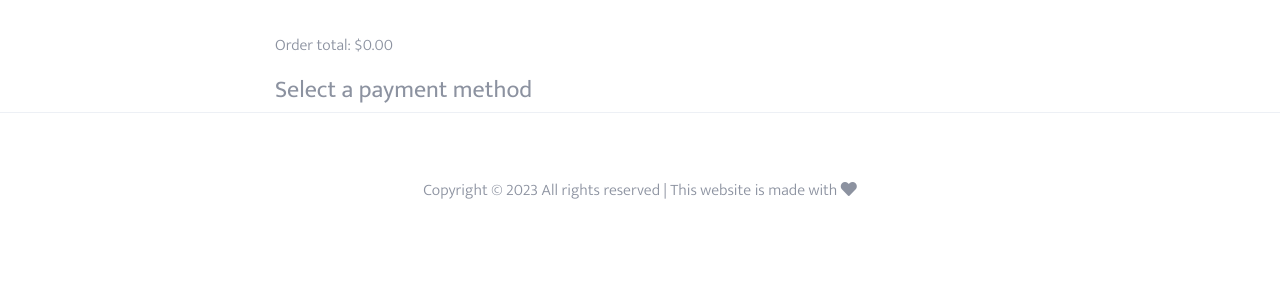
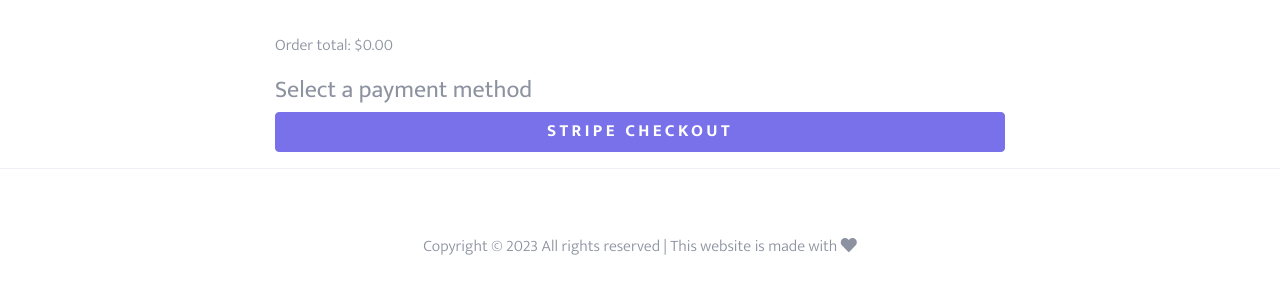
Before and after one commit to N1V33R4/jd_simple_ecommerce, a Django app: page /cart/payment/ in a window 1280 px wide. Shown: the part 234-534 px from the top of the page. Run offline with Django 4.2, Linux system fonts and the light colour scheme; data comes from the database, SQL or seed files in the repository; data that the repository does not hold is empty; some libraries are stand-ins or nearby versions.

Commit message:
Stripe integration

```diff
--- a/cart/urls.py
+++ b/cart/urls.py
@@ -15,5 +15,6 @@ urlpatterns = [
   path('thank-you/', views.ThankYouView.as_view(), name='thank-you'),
   path('paypal/create/order/', views.CreatePaypalOrderView.as_view(), name='paypal-create-order'),
   path('paypal/capture/order/', views.CapturePaypalOrderView.as_view(), name='paypal-capture-order'),
-  path('orders/<pk>/', views.OrderDetailView.as_view(), name='order-detail')
+  path('orders/<pk>/', views.OrderDetailView.as_view(), name='order-detail'),
+  path('stripe/', views.StripeCheckout.as_view(), name='stripe-pay'),
 ]
--- a/cart/views.py
+++ b/cart/views.py
@@ -1,6 +1,6 @@
 from typing import Any, Dict
-import json, base64, requests, datetime
-from django.http import HttpRequest, HttpResponse, JsonResponse
+import json, base64, requests, datetime, stripe
+from django.http import HttpResponse, JsonResponse
 from django.shortcuts import render, get_object_or_404, redirect
 from django.urls import reverse
 from django.views import generic
@@ -11,6 +11,8 @@ from django.db.models import Q
 from .models import Product, OrderItem, Address, Payment, Order, Category
 from .utils import get_or_set_order_session
 from .forms import AddToCartForm, AddressForm
+
+stripe.api_key = 'sk_test_4eC39HqLyjWDarjtT1zdp7dc'
 
 
 class ProductListView(generic.ListView):
@@ -273,3 +275,37 @@ class OrderDetailView(LoginRequiredMixin, generic.DetailView):
     if self.request.user.is_staff: # type: ignore
       return Order.objects.all()
     return Order.objects.filter(user=self.request.user)
+
+
+class StripeCheckout(generic.View):
+  def post(self, request):
+    order = get_or_set_order_session(self.request)
+    domain = request.build_absolute_uri('/')[:-1]
+    line_items = [
+      {
+        'price_data': {
+          'currency': 'USD',
+          'unit_amount': int(item.get_raw_total_item_price()),
+          'product_data': {
+            'name': item.product.title,
+            # 'metadata': {
+            #   'color': item.color.name,
+            #   'size': item.size.name,
+            # }
+          }
+        },
+        'quantity': item.quantity,
+      }
+      for item in order.items.all() # type: ignore
+    ]
+    # try:
+    checkout_session = stripe.checkout.Session.create(
+      line_items = line_items,
+      mode = 'payment',
+      success_url = domain + reverse('cart:thank-you'),
+      cancel_url = domain + reverse('cart:payment'),
+    )
+    # except Exception as e:
+    #   return str(e)
+
+    return redirect(checkout_session.url)
--- a/templates/cart/payment.html
+++ b/templates/cart/payment.html
@@ -46,6 +46,12 @@
       <div id="paymentInfo">
         <p>Order total: ${{ order.get_total }}</p>
         <h4>Select a payment method</h4>
+        <div class="mb-3">
+          <form action="{% url 'cart:stripe-pay' %}" method="POST">
+            {% csrf_token %}
+            <button type="submit" id="checkout-button" class="btn btn-block btn-primary font-weight-bold">Stripe Checkout</button>
+          </form>
+        </div>
         <div id="paypal-button-container"></div>
       </div>
     </div>
@@ -57,6 +63,7 @@
 
 {% block scripts %}
 
+<script src="https://js.stripe.com/v3/"></script>
 <script src="https://www.paypal.com/sdk/js?client-id={{ PAYPAL_CLIENT_ID }}&currency=USD"></script>
 <script>
   const loader = document.querySelector('#loader')
--- a/templates/cart/product_detail.html
+++ b/templates/cart/product_detail.html
@@ -25,8 +25,8 @@
         <h2 class="text-black">{{ product.title }}</h2>
         <p>{{ product.description }}</p>
 
-        <p>Available stock: <span class="font-weight-normal text-primary">{{ product.stock }}</span></p>
         {% if product.in_stock %}
+          <p>Available stock: <span class="font-weight-normal text-primary">{{ product.stock }}</span></p>
           <form action="" method="post">
             {% csrf_token %}
             {{ form|crispy }}
```
Also changed, not shown: readme.md.
